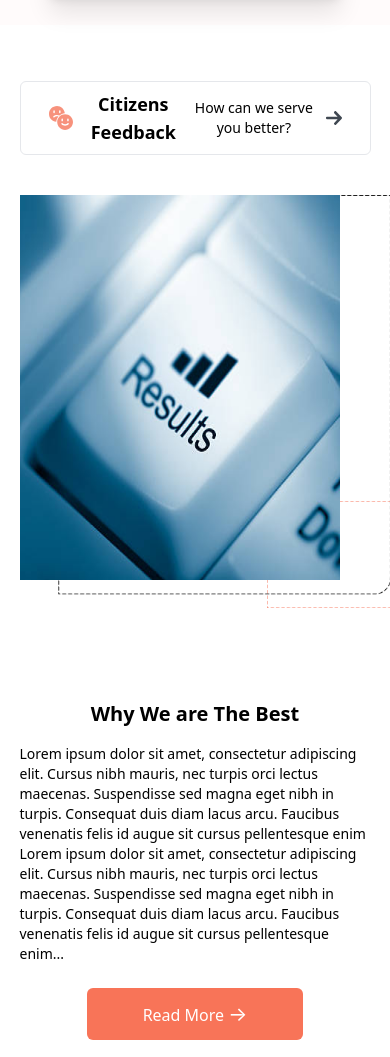
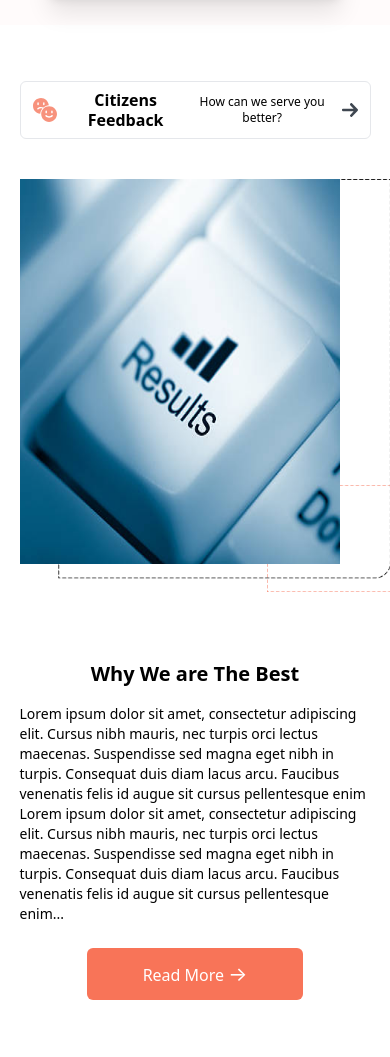
Before and after one commit to Isah-Hamza/ayo, a website: page index.html in a window 390 px wide. Shown: the part 1583-2640 px from the top of the page. Drawn offline with nearby package versions, Linux system fonts and the light colour scheme.

Commit message:
initial commit

```diff
--- a/index.html
+++ b/index.html
@@ -28,7 +28,7 @@
                     <li><a href="#">Contact</a></li>
                     <li><a href="#">Login</a></li>
                     <li ><button class=" cursor-pointer border border-primaryRed rounded-md px-6 py-2">Register</button></li>
-                    <li class="cursor-pointer">
+                    <li class="cursor-pointer hidden lg:block ">
                         <div class="linear rounded-full w-8 p-2">
                             <img src="./images/avatar.svg" alt="avatar">
                         </div>
@@ -93,10 +93,10 @@
             <div>
                 <section class="px-[5%] pt-14 py-10 overflow-x-hidden">
                     <div class="mb-10">
-                        <button class="flex items-center space-x-3 border rounded-md px-7 py-2 mx-auto">
+                        <button class="flex items-center space-x-3 border rounded-md px-3 lg:px-7 py-2 mx-auto">
                             <img src="./images/emoji.svg" alt="emoji" class="w-6">
-                            <p class="font-semibold text-lg " >Citizens Feedback</p>
-                            <p class="text-sm" >How can we serve you better?</p>
+                            <p class="font-semibold text-base leading-tight lg:text-lg " >Citizens Feedback</p>
+                            <p class="text-xs sm:leading-[unset] lg:text-sm" >How can we serve you better?</p>
                             <img src="images/arrow-right.svg" alt="arrow-right" class="w-4 ml-1">
                         </button>
                     </div>
@@ -106,7 +106,7 @@
                             <img src="./images/red-rectangle.png" alt="red-rectangle"  class="absolute z-[-1] w-36 -bottom-7 -right-10" >
                             <img src="./images/rect-2.png" alt="blue-rectangle" class="absolute z-[-1] top-0 -right-5 h-[400px] " >
                         </div>
-                        <div class="flex flex-col max-w-[500px] pt-10">
+                        <div class="flex flex-col max-w-[500px] pt-4 lg:pt-10">
                             <h2 class="font-bold text-xl mb-4 ">Why We are The Best</h2>
                             <p>Lorem ipsum dolor sit amet, consectetur adipiscing elit. Cursus nibh mauris,
                                 nec turpis orci lectus maecenas. Suspendisse sed magna eget nibh in turpis.
@@ -231,7 +231,7 @@
                     </div>
                 </section>
             </div>
-            <div class=" mt-16">
+            <div class=" mt-4 lg:mt-16">
                 <section class="px-[5%] relative">
                     <h2 class="text-2xl font-bold mb-3">NewsLetter</h2>
                     <p class="pb-24 md:pb-14 text-center md:text-left ">The most effective, anonymous reporting system for crime in the nation.</p>
```
Also changed, not shown: dist/output.css.
